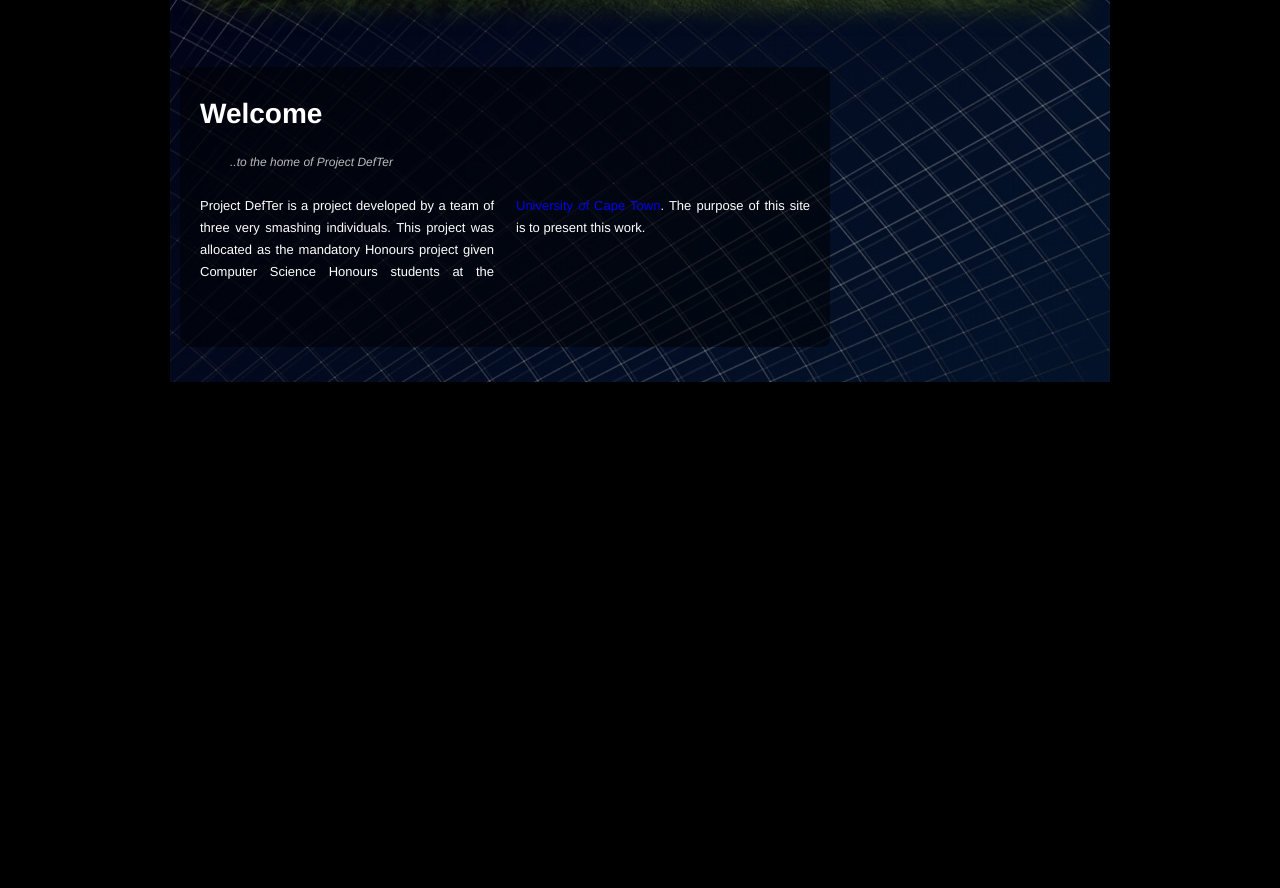
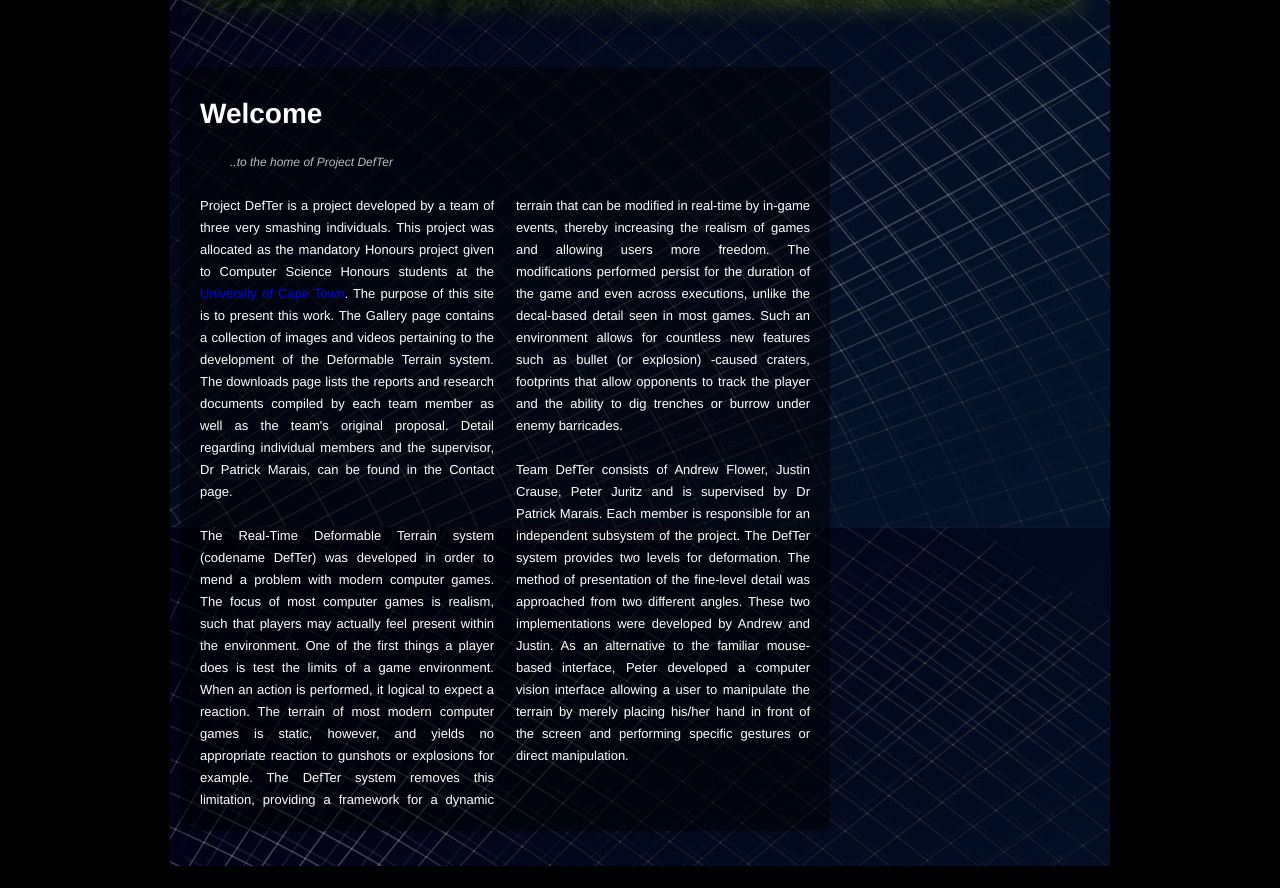
Before and after one commit to rewolf/defter, a PHP site: page / in a window 1280 px wide. Shown: the part 435-1323 px from the top of the page. Before the commit the page ends 817 px from the top, so only its background shows below. Run offline with PHP 8.4, Linux system fonts and the light colour scheme.

Commit message:
Added introduction text

```diff
--- a/index.php
+++ b/index.php
@@ -109,25 +109,44 @@
               honours project
             -->
             	Project DefTer is a project developed by a team of three very smashing individuals.  This project
-              was allocated as the mandatory Honours project given Computer Science Honours students at the
+              was allocated as the mandatory Honours project given to Computer Science Honours students at the
               <a href="http://www.uct.ac.za/">University of Cape Town</a>.   The purpose of this site is to
-              present this work.
+              present this work.  The Gallery page contains a collection of images and videos pertaining to the
+              development of the Deformable Terrain system.  The downloads page lists the reports and research
+              documents compiled by each team member as well as the team's original proposal.  Detail regarding
+              individual members and the supervisor, Dr Patrick Marais, can be found in the Contact page.
             </p>
             <p>
             <!--
             	project details (coarsemap)
+              no-decay
+              2-levels
             -->
+              The Real-Time Deformable Terrain system (codename DefTer) was developed in order to mend a problem
+              with modern computer games.  The focus of most computer games is realism, such that players may
+              actually feel present within the environment.  One of the first things a player does is test the
+              limits of a game environment.  When an action is performed, it logical to expect a reaction.  The
+              terrain of most modern computer games is static, however, and yields no appropriate reaction to
+              gunshots or explosions for example.   The DefTer system removes this limitation, providing a
+              framework for a dynamic terrain that can be modified in real-time by in-game events, thereby
+              increasing the realism of games and allowing users more freedom.  The modifications performed
+              persist for the duration of the game and even across executions, unlike the decal-based detail
+              seen in most games.
+              Such an environment allows for
+              countless new features such as bullet (or explosion) -caused craters, footprints that allow
+              opponents to track the player and the ability to dig trenches or burrow under enemy barricades.
             </p>
             <p>
             <!--
             	introduce team
             -->
-            </p>
-            <p>
-            <!--
-              two detail implementations
-            	vision interface
-            -->
+            	Team DefTer consists of Andrew Flower, Justin Crause, Peter Juritz and is supervised by Dr Patrick
+              Marais.  Each member is responsible for an independent subsystem of the project.  The DefTer
+              system provides two levels for deformation.  The method of presentation of the fine-level detail
+              was approached from two different angles.  These two implementations were developed by Andrew and
+              Justin.  As an alternative to the familiar mouse-based interface, Peter developed a computer
+              vision interface allowing a user to manipulate the terrain by merely placing his/her hand in front
+              of the screen and performing specific gestures or direct manipulation.
             </p>
 
           </div>
```
